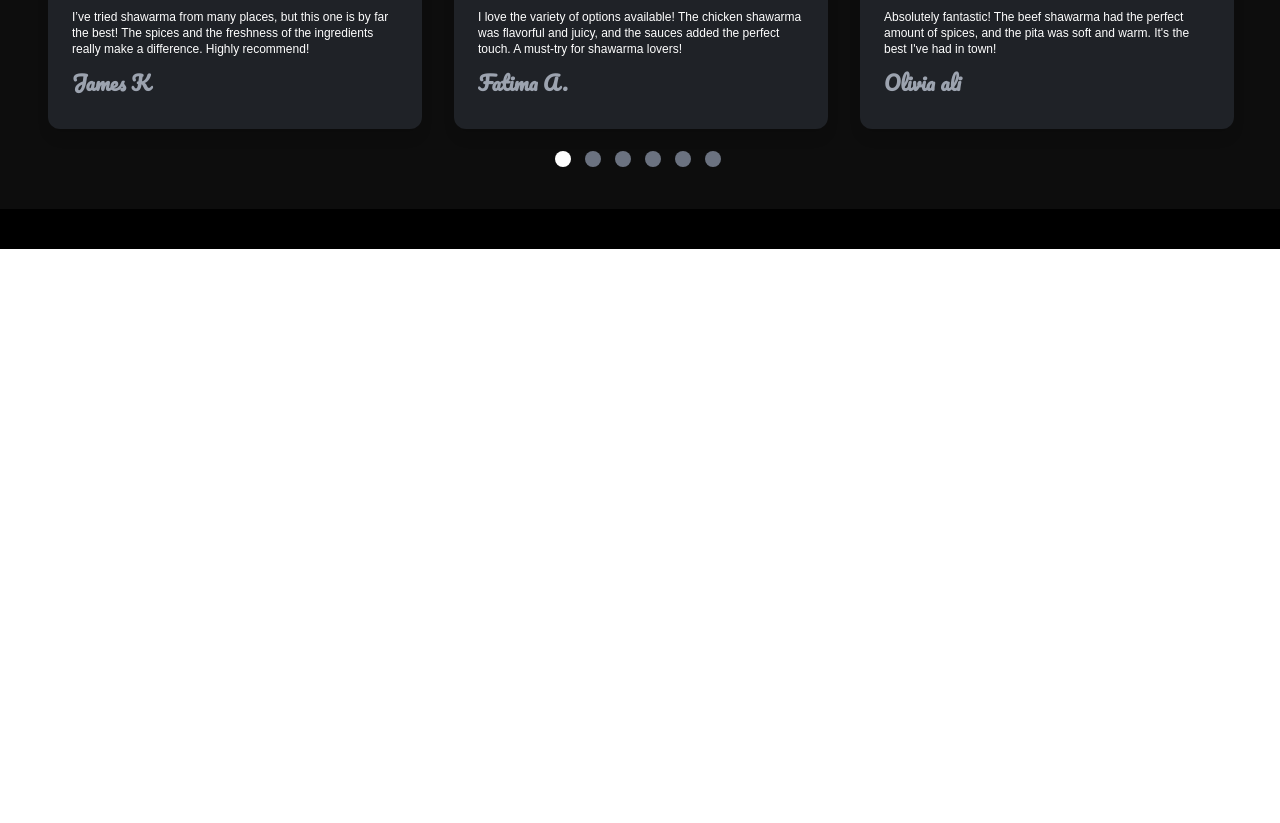
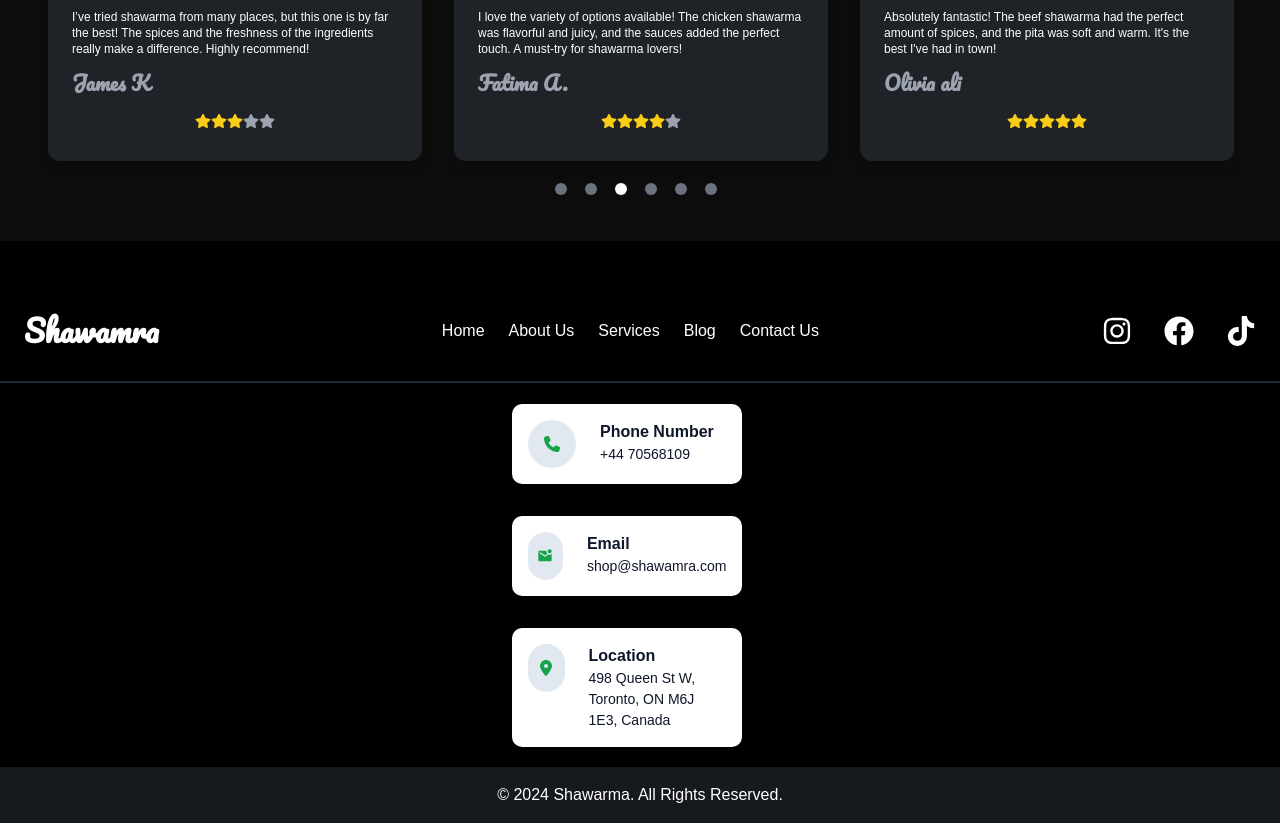
Before and after one commit to amieecode/shawamra-shop, a React (Vite) app in the folder frontend/: page / in a window 1280 px wide. Shown: the part 2303-3126 px from the top of the page. Before the commit the page ends 2552 px from the top, so only its background shows below. Built offline with nearby package versions, Linux system fonts and the light colour scheme.

Commit message:
worked on footer

```diff
--- a/frontend/src/App.jsx
+++ b/frontend/src/App.jsx
@@ -7,6 +7,7 @@ import Quotes from "./Components/Home/Quotes";
 import Specialties from "./Components/Home/Specialties";
 import Recommended from "./Components/Home/Recommended";
 import Testimonials from "./Components/Home/Testimonial";
+import Footer from "./Components/Home/Footer";
 
 const App = () => {
   useEffect (() => {
@@ -26,6 +27,7 @@ const App = () => {
       <Specialties />
       <Recommended />
       <Testimonials />
+      <Footer />
     </div>
   )
 }
--- a/frontend/src/Components/Home/Footer.jsx
+++ b/frontend/src/Components/Home/Footer.jsx
@@ -0,0 +1,116 @@
+import React from 'react'
+import { FaInstagram, FaFacebook, FaTiktok } from 'react-icons/fa';
+import { FaLocationDot, FaPhone } from "react-icons/fa6";
+import { MdMarkEmailUnread } from 'react-icons/md';
+
+const FooterLinks =[
+    {
+      title: "Home",
+      link: "/#",
+    },
+    {
+      title: "About Us",
+      link: "/#about-us",
+    },
+    {
+      title: "Services",
+      link: "/#services",
+    },
+    {
+      title: "Blog",
+      link: "/#blog",
+    },
+    {
+      title: "Contact Us",
+      link: "/#contact-us",
+    }
+];
+
+const Footer = () => {
+  return (
+    <div className=''>
+      <div data-aos='fade-up' className='container mx-auto text-white px-6 py-6 lg:py-8 flex flex-col lg:flex-row lg:items-center lg:justify-between overflow-hidden'>
+        {/*Brand Name*/}
+          <div className='font-cursive text-2xl sm:text-3xl font-semibold mb-8 lg:mb-0 lg:text-center text-left'>
+            <a href="/#">Shawamra</a>
+          </div>
+            {/*Navigation Links*/}
+            <ul className='flex flex-col space-y-5 lg:space-y-0 lg:flex-row lg:space-x-6 lg:text-center text-left mb-4 lg:mb-0'>
+              {FooterLinks.map((data, index) => (
+                <li key={index} className='w-full lg:w-auto'>
+                  <a
+                    href={data.link}
+                    className='hover:text-green-500 duration-200'
+                  >
+                    {data.title}
+                  </a>
+                </li>
+              ))}
+            </ul>
+
+            {/*Quick links*/}
+            <div className='flex lg:justify-end lg:text-center text-left space-x-8 mt-4 lg:mt-0'>
+              <a href="#">
+                <FaInstagram className='text-3xl hover:scale-125 duration-300'/>
+              </a>
+              <a href="#">
+                <FaFacebook className='text-3xl hover:scale-125 duration-300' />
+              </a>
+              <a href="#">
+                <FaTiktok className='text-3xl hover:scale-125 duration-300'/>
+              </a>
+            </div>
+      </div>
+      <span className="block w-full border-[1px] border-slate-800"></span>
+
+      <section className='flex flex-col lg:flex-row justify-center w-full'>
+        <section className='flex flex-col justify-center my-[2rem] w-full lg:w-[20%] h-[20rem]'>
+          {/*Phone Number*/}
+          <div data-aos='zoom-in' data-aos-duration='1000' className='flex w-[90%] p-4 bg-white rounded-[10px] space-x-6'>
+            <span className='w-12 h-12 flex justify-center items-center rounded-full bg-slate-200'>
+              <FaPhone className='text-green-600 block' />
+            </span>
+            <span className='capitalize block'>
+              <h2 className='font-semibold text-slate-900'>Phone Number</h2>
+              <h2 className='text-slate-900 text-[14px]'>+44 70568109</h2>
+            </span>
+          </div>
+
+          {/*Email*/}
+          <div data-aos='zoom-in' data-aos-duration='1000' className='flex w-[90%] p-4 bg-white rounded-[10px] my-8 space-x-6'>
+            <span className='w-12 h-12 flex justify-center items-center rounded-full bg-slate-200'>
+              <MdMarkEmailUnread className='text-green-600 block' />
+            </span>
+            <span className=' block'>
+              <h2 className='font-semibold text-slate-900 capitalize'>Email</h2>
+              <h2 className='text-slate-900 text-[14px]'>shop@shawamra.com</h2>
+            </span>
+          </div>
+
+          {/*Location*/}
+          <div data-aos='zoom-in' data-aos-duration='1000' className='flex w-[90%] p-4 bg-white rounded-[10px] space-x-6'>
+            <span className='w-20 h-12 flex justify-center items-center rounded-full bg-slate-200'>
+              <FaLocationDot className='text-green-600 block' />
+            </span>
+            <span className=' block'>
+              <h2 className='font-semibold text-slate-900 capitalize'>Location</h2>
+              <h2 className='text-slate-900 text-[14px]'>498 Queen St W, Toronto, ON M6J 1E3, Canada</h2>
+            </span>
+          </div>
+
+          {/*Map Section*/}
+
+        </section>
+      </section>
+
+      {/*Reserved section*/}
+      <section className='bg-gray-600/30 text-white flex justify-center mt-8 lg:mt-0 py-4'>
+        <p>&copy; 2024 Shawarma. All Rights Reserved.</p>
+      </section>
+
+    </div>
+
+  )
+}
+
+export default Footer
--- a/frontend/src/Components/Home/NavBar.jsx
+++ b/frontend/src/Components/Home/NavBar.jsx
@@ -59,7 +59,7 @@ const NavBar = () => {
               <ul className='flex items-center gap-4'>
                 {Menus.map((data, index) => (
                   <li key={index}>
-                    <a href={data.link} className={`inline-block text-xl py-1 px-3 text-white/70 transition-all hover:text-white  ${data.name === activeMenu ? 'underline underline-offset-[10px]' : 'hover:underline hover:underline-offset-[10px]'} `}>
+                    <a href={data.link} className={`inline-block text-xl py-1 px-3 text-white/70 transition-all hover:text-green-400  ${data.name === activeMenu ? 'underline underline-offset-[10px]' : 'hover:underline hover:underline-offset-[10px]'} `}>
                       {data.name}
                     </a>
                   </li>
--- a/frontend/src/Components/Home/Recommended.jsx
+++ b/frontend/src/Components/Home/Recommended.jsx
@@ -32,7 +32,7 @@ const Recommended = () => {
         </div>
 
         {/*leaf*/}
-        <div className='w-[150px] h-[150px] md:w-[300px] md:h-[300px] absolute -top-8 md:-top-16 right-0 pointer-events-none'>
+        <div className='w-[100px] h-[100px] md:w-[300px] md:h-[300px] absolute -top-8 md:-top-16 right-0 pointer-events-none'>
           <img src={Leaf} alt="" className='transform rotate-[140deg]' />
         </div>
       </div>
--- a/frontend/src/Components/Home/Testimonial.jsx
+++ b/frontend/src/Components/Home/Testimonial.jsx
@@ -1,7 +1,9 @@
-import React from 'react'
+import React,{useState} from 'react'
 import Slider from 'react-slick';
 import "slick-carousel/slick/slick.css";
 import "slick-carousel/slick/slick-theme.css";
+import Leaf from "../../assets/green-leaf.png";
+import { FaStar } from 'react-icons/fa';
 
 const TestimonialData =[
     {
@@ -9,6 +11,7 @@ const TestimonialData =[
         name:"Stan Smith",
         text: "The beef shawarma wrap was absolutely delicious! The flavors were incredible, and it was the perfect size for a quick lunch. I'll definitely be back for more!",
         img: "https://picsum.photos/101/101",
+        rating: 4,
     },
 
     {
@@ -16,6 +19,7 @@ const TestimonialData =[
         name: "Sabir ali",
         text: "The service was quick, and the staff was super friendly! I enjoyed my meal and couldn't believe how affordable it was for such high quality. Will be bringing my friends next time!",
         img: "https://picsum.photos/102/102",
+        rating: 5,
     },
 
     {
@@ -23,6 +27,7 @@ const TestimonialData =[
         name: "James K",
         text: "I’ve tried shawarma from many places, but this one is by far the best! The spices and the freshness of the ingredients really make a difference. Highly recommend!",
         img: "https://picsum.photos/104/104",
+        rating: 3,
     },
 
     {
@@ -30,6 +35,7 @@ const TestimonialData =[
         name: "Fatima A.",
         text: "I love the variety of options available! The chicken shawarma was flavorful and juicy, and the sauces added the perfect touch. A must-try for shawarma lovers!",
         img: "https://picsum.photos/102/102",
+        rating: 4,
     },
 
     {
@@ -37,6 +43,7 @@ const TestimonialData =[
         name: "Olivia ali",
         text: "Absolutely fantastic! The beef shawarma had the perfect amount of spices, and the pita was soft and warm. It's the best I've had in town!",
         img: "https://picsum.photos/101/101",
+        rating: 5,
     },
 
     {
@@ -44,9 +51,12 @@ const TestimonialData =[
         name: "Dilshed David",
         text: "Every bite of the shawarma is bursting with flavor! I can’t get enough of the garlic sauce. A great place for a satisfying meal!",
         img: "https://picsum.photos/101/101",
+        rating: 3,
     },
 ]
 const Testimonial = () => {
+    const [activeSlide, setActiveSlide] = useState(0); // Track active slide index
+
     const settings = {
         dots: true,
         arrows: false,
@@ -58,8 +68,11 @@ const Testimonial = () => {
         cssEase: "linear",
         pauseOnHover: true,
         pauseOnFocus: true,
+        beforeChange: (current, next) => setActiveSlide(next), // Update activeSlide before each transition
         customPaging: (i) => (
-            <div className={`w-4 h-4 rounded-full ${i === 0 ? 'bg-white' : 'bg-gray-500'}`}></div>
+            <div
+                className={`w-3 h-3 rounded-full ${i === activeSlide ? 'bg-white' : 'bg-gray-500'}`} // White for active, gray for inactive
+            ></div>
         ),
         responsive: [
             {
@@ -90,7 +103,7 @@ const Testimonial = () => {
         ]
     };
   return (
-    <div className='py-14 mb-10 bg-[#0d0d0d] text-white overflow-hidden'>
+    <div className='py-14 mb-10 bg-[#0d0d0d] text-white overflow-hidden relative'>
       <div className='container'>
         {/*Header Section*/}
         <div data-aos='fade-up' className='text-center mb-10'>
@@ -120,6 +133,15 @@ const Testimonial = () => {
                                     <p className='text-xs text-white'>{data.text}</p>
                                     <h1 className='text-xl text-gray-400 font-bold font-cursive'>{data.name}</h1>
                                 </div>
+                                {/*Rating system*/}
+                                <div className='flex'>
+                                    {Array(5).fill().map((_, index) => (
+                                        <FaStar
+                                            key={index}
+                                            className={`w-4 h-4 ${index < data.rating ? 'text-yellow-400' : 'text-gray-400'}`}
+                                        />
+                                    ))}
+                                </div>
                             </div>
                             <p className='text-gray-600 text-9xl font-serif absolute top-0 right-0'>,,</p>
                         </div>
@@ -128,6 +150,12 @@ const Testimonial = () => {
                 )}
             </Slider>
         </div>
+
+        {/*leaf*/}
+        <div className='w-[100px] h-[100px] md:w-[250px] md:h-[250px] absolute -top-5 md:-top-10 -right-28 pointer-events-none'>
+          <img src={Leaf} alt="" className='transform rotate-5' />
+        </div>
+
       </div>
     </div>
   )
```
